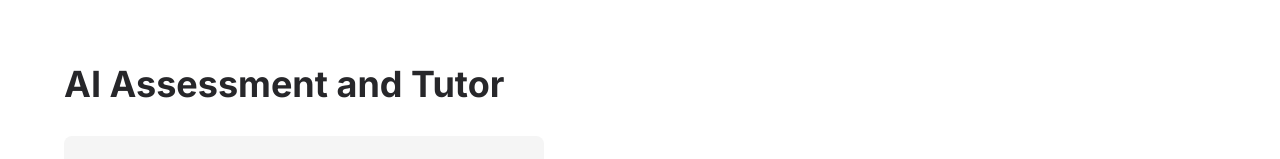
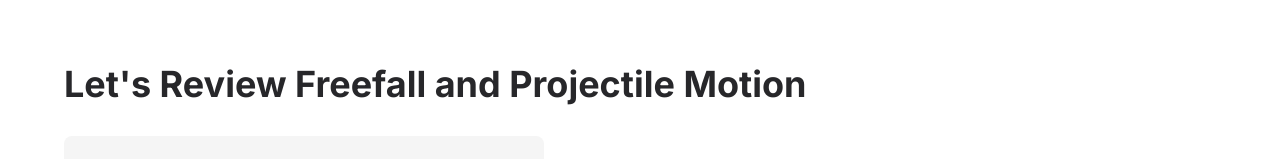
Before and after one commit to Predictive-Systems-Inc/dr-a, a Next.js app: page / in a window 1280 px wide. Shown: the top 159 px of the page. Built offline with nearby package versions, Linux system fonts and the light colour scheme; no server answers.

Commit message:
fixing key

```diff
--- a/app/page.tsx
+++ b/app/page.tsx
@@ -109,10 +109,18 @@ export default function Home() {
     setMessages(prev => prev.sort((a, b) => a.date.getTime() - b.date.getTime()));
   }, []);
 
+  useEffect(() => {
+    if (process.env.NEXT_PUBLIC_GEMINI_API_KEY) {
+      console.log('Gemini API key is loaded', process.env.NEXT_PUBLIC_GEMINI_API_KEY);
+    } else {
+      console.log('Gemini API key is missing');
+    }
+  }, []);
+
   return (
     <div className="flex flex-col min-h-screen">
       <h1 className="text-4xl font-bold text-zinc-800 p-8 pb-0">
-       AI Assessment and Tutor
+        Let's Review Freefall and Projectile Motion
       </h1>
 
       {/* Main content area with responsive layout */}
```
